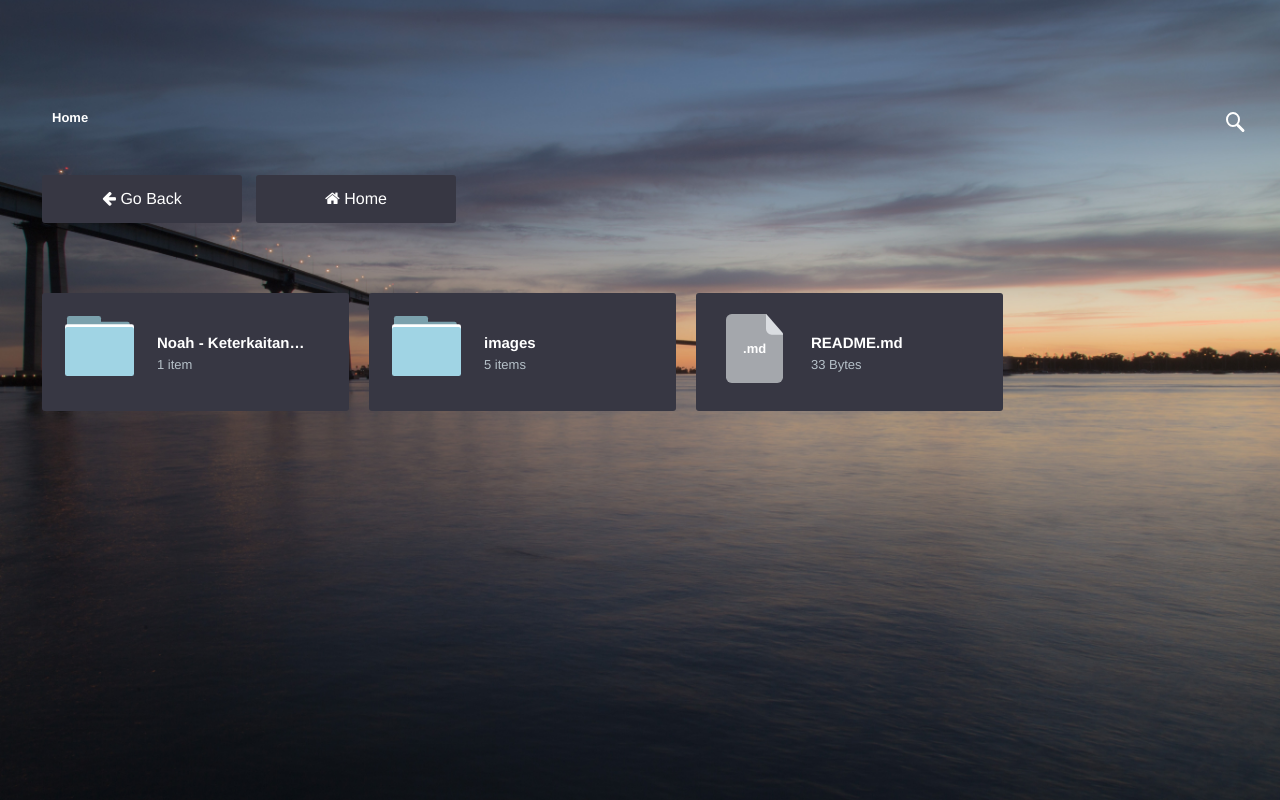
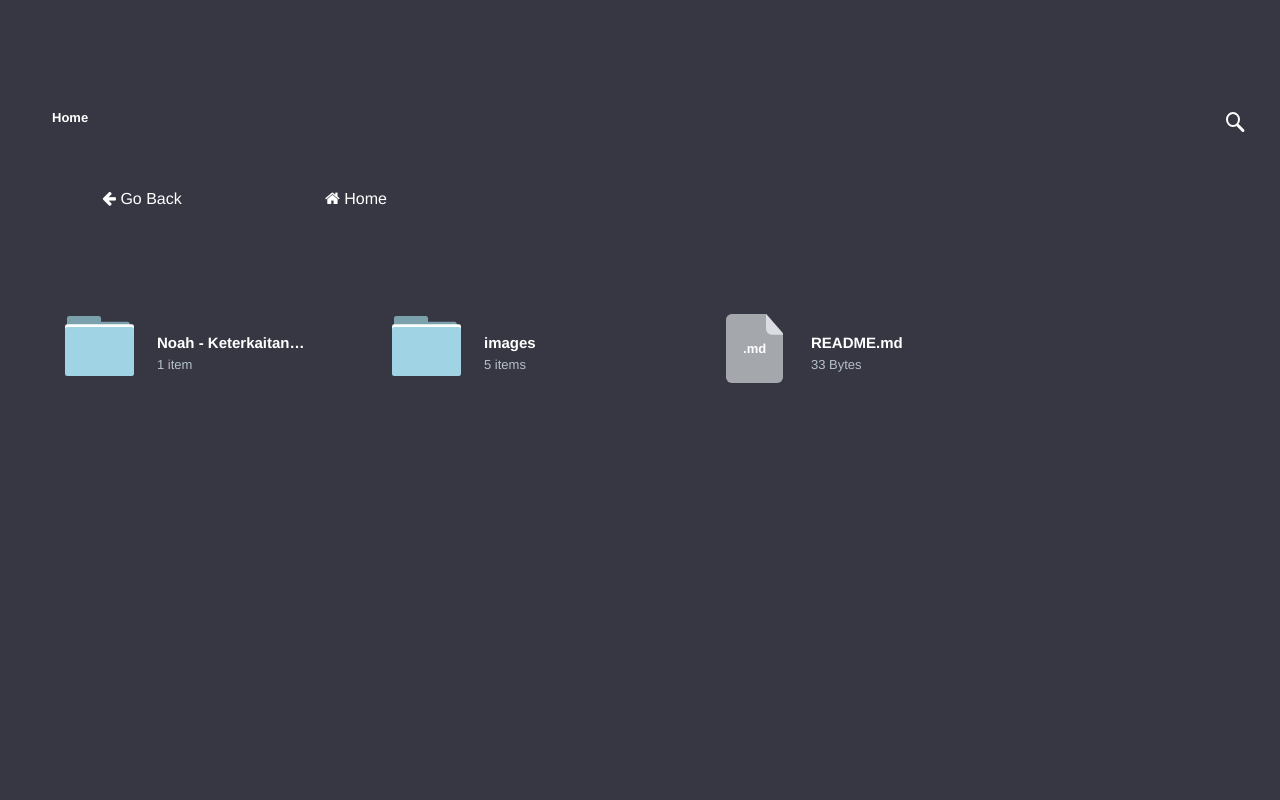
Before and after one commit to lsfile/CDN, a PHP site: page / in a window 1280 px wide. Run offline with PHP 8.4, Linux system fonts and the light colour scheme; some libraries are stand-ins or nearby versions.

Commit message:
Update styles.css

```diff
--- a/assets/css/styles.css
+++ b/assets/css/styles.css
@@ -19,7 +19,7 @@ html {
     /* Full height */
     height: 100%;
 	/* The image used */
-    background-image: url("../../images/background.jpg");
+    background-image: url("");
 
     background-color: #373743;
     /* Center and scale the image nicely */
```
